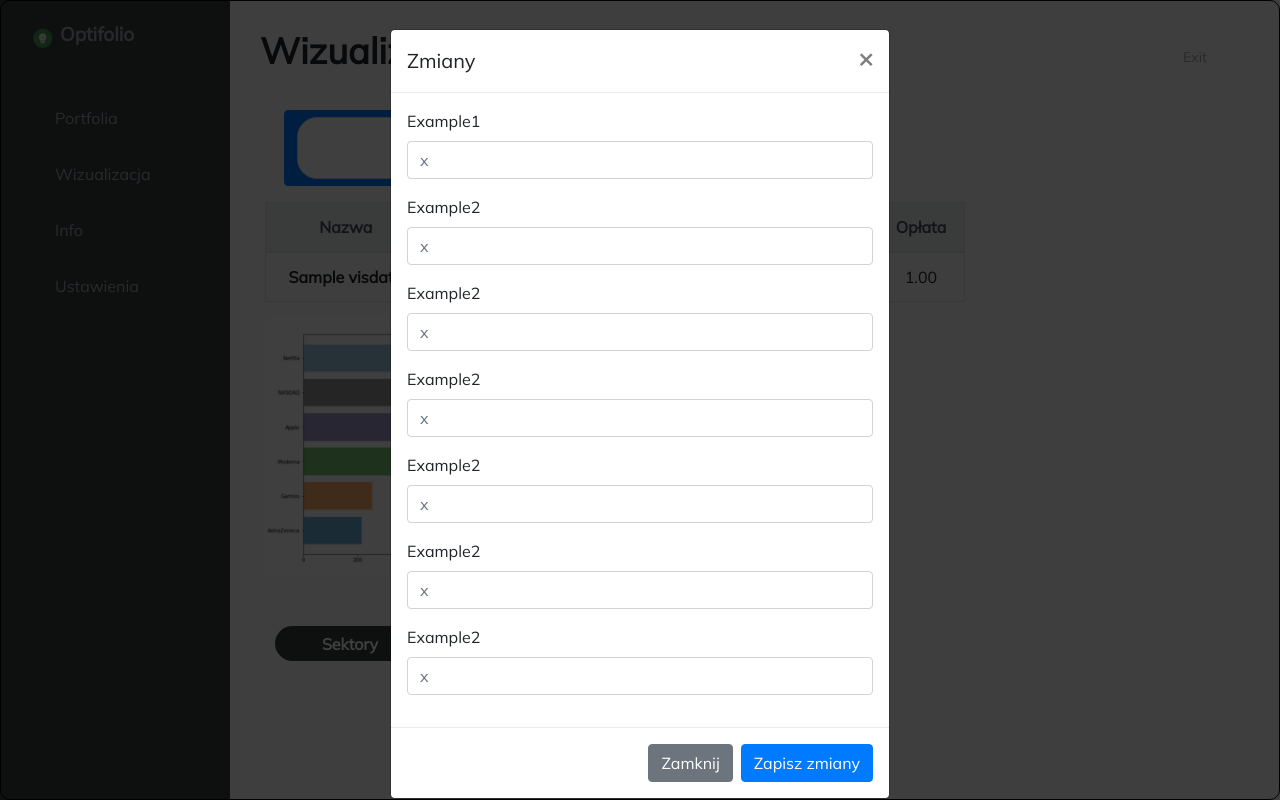
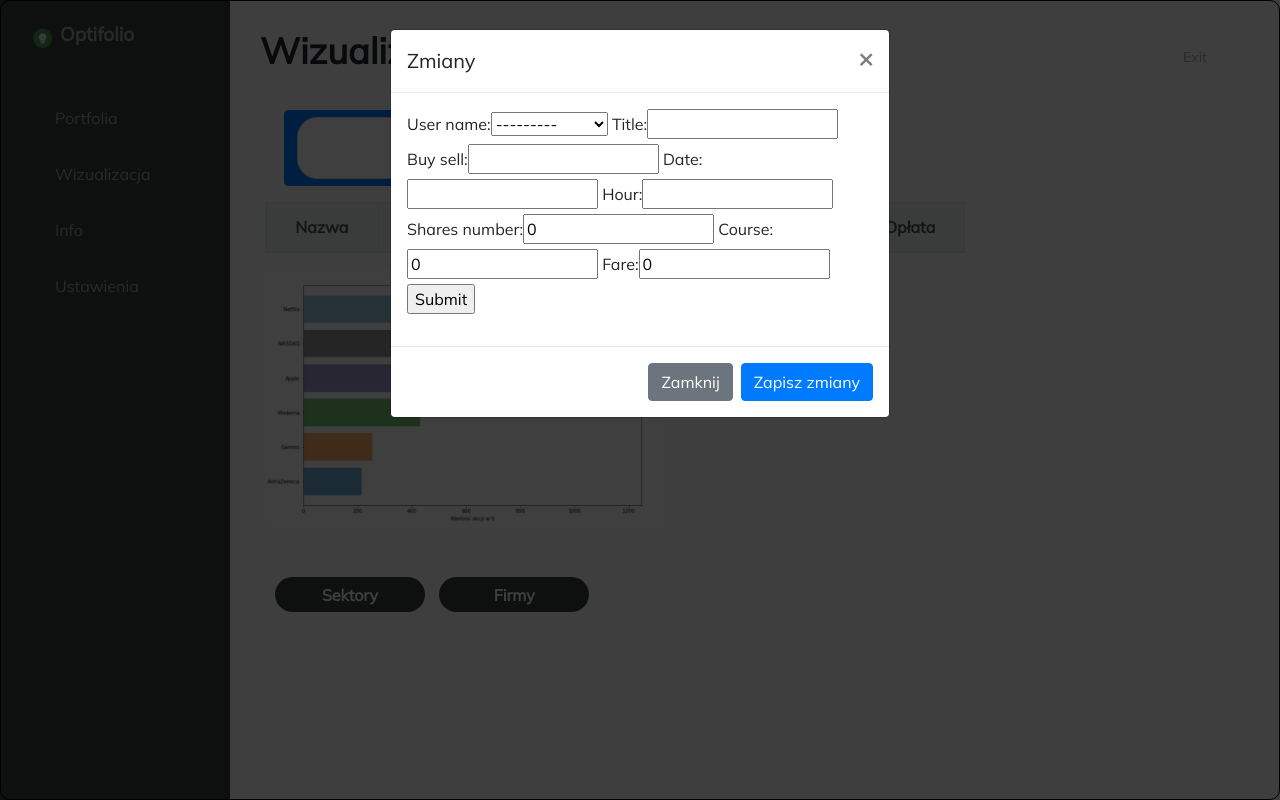
Before and after one commit to MaksymKokocinski/Optifolio-dev, a Django app: page /visualisationpage/ in a window 1280 px wide, after a click on "Dodaj"; the page is wider, and only the part inside the window is pictured. Run offline with Django 3.2, Linux system fonts and the light colour scheme; tables that the repository leaves empty hold one stand-in row (values such as "Sample post"); lists and menus that the app fills with data are empty; some libraries are stand-ins or nearby versions.

Commit message:
added POST form

```diff
--- a/optifolio/forms.py
+++ b/optifolio/forms.py
@@ -24,3 +24,9 @@ class VisForm(ModelForm):
         model = VisData
         fields = '__all__'
         exclude = ['user_name']
+
+class AddSharesForm(ModelForm):
+    class Meta:
+        model = VisData
+        fields = '__all__'
+        #exclude = ['user_name']
--- a/optifolio/templates/optifolio/visualisationpage.html
+++ b/optifolio/templates/optifolio/visualisationpage.html
@@ -39,12 +39,14 @@
         </button>
       </div>
       <div class="modal-body">
-       <form>
           <div class="form-group">
-                <label for="example1">Example1</label>
-                <input type="text" class="form-control" placeholder="x">
+              <form action="" method="POST">
+                  {% csrf_token %}
+                  {{form}}
+                  <input type="submit" name="Submit">
+              </form>
           </div>
-            <div class="form-group">
+          <!--<div class="form-group">
         <label for="example2">Example2</label>
         <input type="text" class="form-control" placeholder="x">
     </div>
@@ -68,7 +70,7 @@
         <label for="example2">Example2</label>
         <input type="text" class="form-control" placeholder="x">
     </div>
-    </form>
+          </form>-->
       </div>
           <div class="modal-footer">
             <button type="button" class="btn btn-secondary" data-dismiss="modal">Zamknij</button>
--- a/optifolio/views.py
+++ b/optifolio/views.py
@@ -9,7 +9,7 @@ from django.contrib.auth.decorators import login_required
 from django.contrib.auth.models import Group
 
 from .models import *
-from .forms import CreateUserForm, CustomerForm
+from .forms import CreateUserForm, CustomerForm, AddSharesForm
 from .decorators import unauthenticated_user,allowed_users,admin_only
 
 
@@ -105,10 +105,14 @@ def customer(request, pk):
 
 @unauthenticated_user
 def visualisationPage(request):
+    form = AddSharesForm
+    if request.method == 'POST':
+        print("Printing POST: ", request.POST)
 
-    visdata = VisData.objects.all()
-
-    return render(request, 'optifolio/visualisationpage.html', {'visdata':visdata})
+    context = {'form': form}
+    #visdata = VisData.objects.all()
+    #return render(request, 'optifolio/visualisationpage.html', {'visdata':visdata})
+    return render(request, 'optifolio/visualisationpage.html', context)
 
 @unauthenticated_user
 def infoPage(request):
```
Lines whose indentation alone changed are shown as unchanged.
